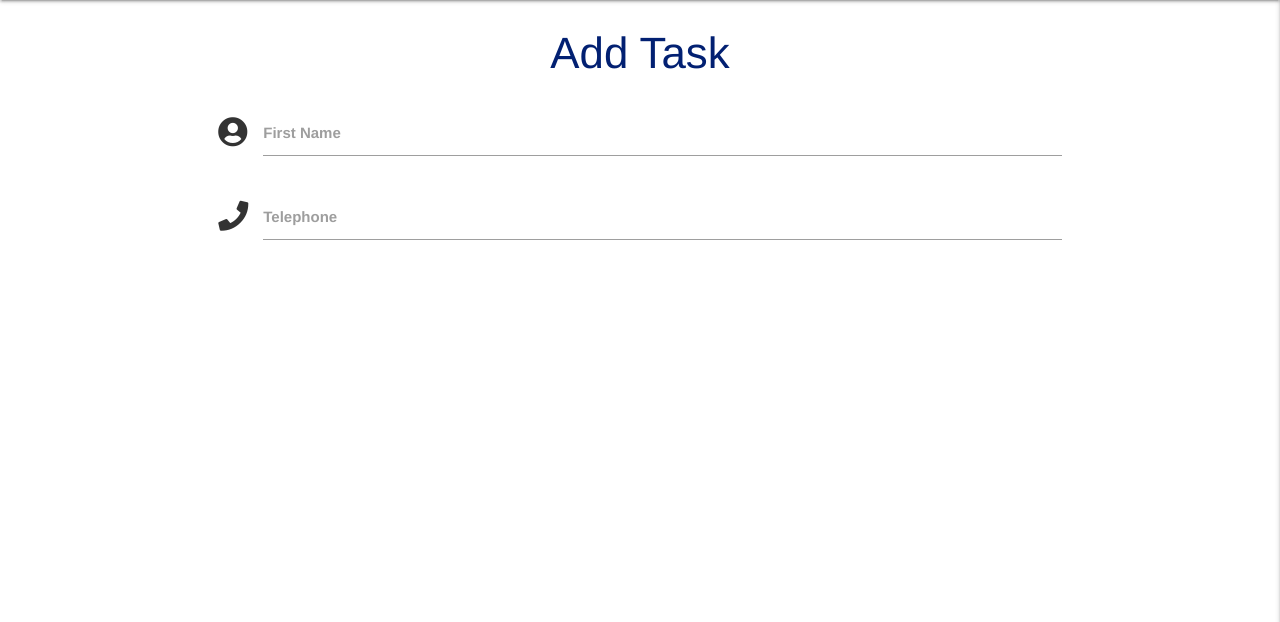
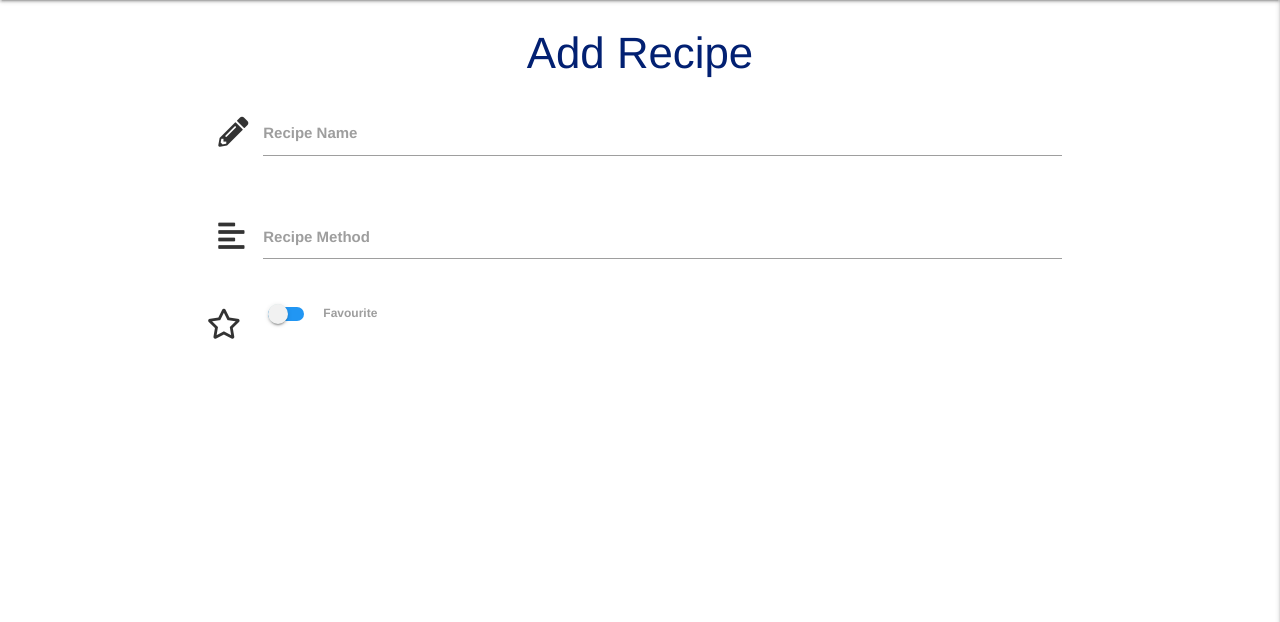
Before and after one commit to VMBlakelock/saute-and-skewers-greekfood, a Flask app: page /add_recipe in a window 1280 px wide. Shown: the part 64-686 px from the top of the page. Run offline with Flask 2, Linux system fonts and the light colour scheme; some libraries are stand-ins or nearby versions.

Commit message:
Add Recipe input fields

```diff
--- a/templates/add_recipe.html
+++ b/templates/add_recipe.html
@@ -1,20 +1,36 @@
 {% extends "base.html" %}
 {% block content %}
 
- <h3 class="titles-text center-align">Add Task</h3>
+ <h3 class="titles-text center-align">Add Recipe</h3>
 
  <div class="row">
         <form class="col s12" method="POST" action="">
             <div class="row">
                 <div class="input-field col s12">
-                    <i class="fas fa-user-circle prefix"></i>
-                    <input id="icon_prefix" type="text" class="validate">
-                    <label for="icon_prefix">First Name</label>
+                    <i class="fas fa-pencil-alt prefix"></i>
+                    <input id="recipe_name" name="recipe_name" minlength="5" maxlength="50"
+                    type="text" class="validate" required>
+                    <label for="recipe_name">Recipe Name</label>
                 </div>
+            </div>
+            <div class="row">
                 <div class="input-field col s12">
-                    <i class="fas fa-phone prefix"></i>
-                    <input id="icon_telephone" type="tel" class="validate">
-                    <label for="icon_telephone">Telephone</label>
+                    <i class="fas fa-align-left prefix"></i>
+                    <textarea id="recipe_method" name="recipe_method" minlength="5"
+                        maxlength="200" class="materialize-textarea validate" required></textarea>
+                    <label for="recipe_method">Recipe Method</label>
+                </div>
+                <div class="row">
+				<div class="input-field col s12">
+					<div class="switch">
+                        <i class="far fa-star prefix"></i>
+						<label for="mark_favourite">
+                            <input type="checkbox" id="mark_favourite" name="mark_favourite">
+                            <span class="lever #2196f3 blue"></span>
+                            Favourite
+                        </label>
+					</div>
+                </div>
                 </div>
             </div>
         </form>
```
